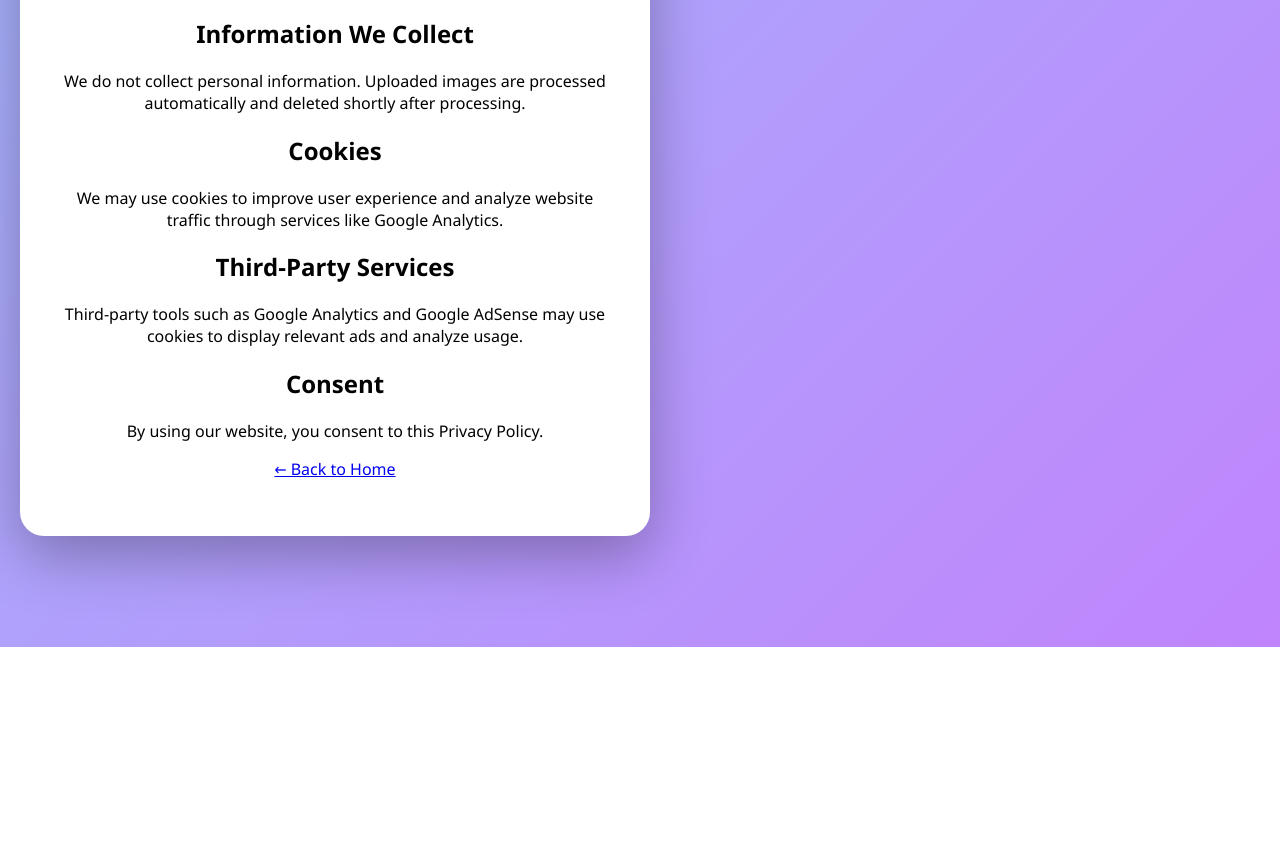
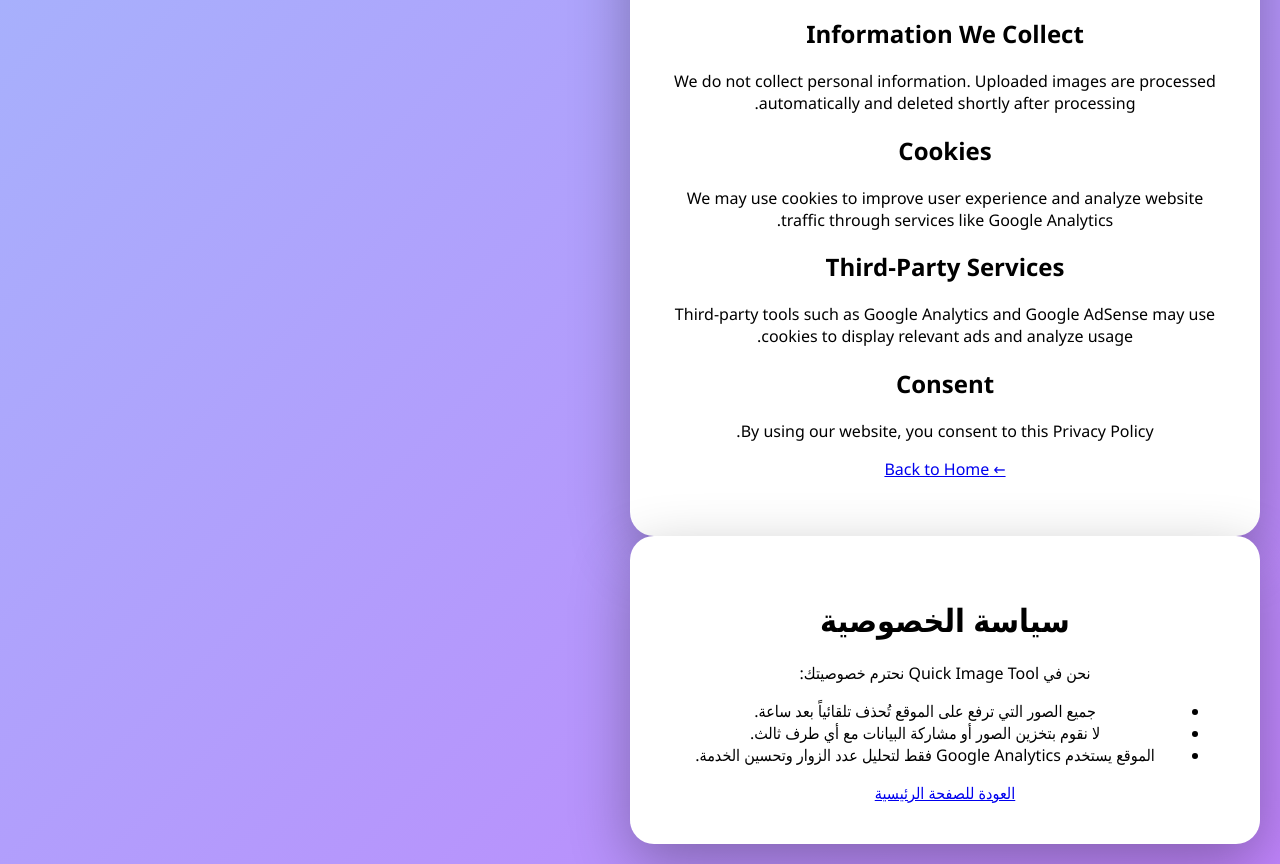
Before and after one commit to officecontactsufian-collab/Quick-Image-Tool, a plain HTML site: page privacy.html in a window 1280 px wide. Shown: the part 193-1057 px from the top of the page. Before the commit the page ends 840 px from the top, so only its background shows below. Drawn offline with Linux system fonts and the light colour scheme.

Commit message:
Add Arabic privacy policy to privacy.html

```diff
--- a/privacy.html
+++ b/privacy.html
@@ -45,3 +45,24 @@
 
 </body>
 </html>
+<!DOCTYPE html>
+<html lang="ar" dir="rtl">
+<head>
+    <meta charset="UTF-8">
+    <meta name="viewport" content="width=device-width, initial-scale=1.0">
+    <title>Privacy Policy - Quick Image Tool</title>
+    <link rel="stylesheet" href="style.css">
+</head>
+<body>
+    <main class="container">
+        <h1>سياسة الخصوصية</h1>
+        <p>نحن في Quick Image Tool نحترم خصوصيتك:</p>
+        <ul>
+            <li>جميع الصور التي ترفع على الموقع تُحذف تلقائياً بعد ساعة.</li>
+            <li>لا نقوم بتخزين الصور أو مشاركة البيانات مع أي طرف ثالث.</li>
+            <li>الموقع يستخدم Google Analytics فقط لتحليل عدد الزوار وتحسين الخدمة.</li>
+        </ul>
+        <a href="index.html">العودة للصفحة الرئيسية</a>
+    </main>
+</body>
+</html>
```
